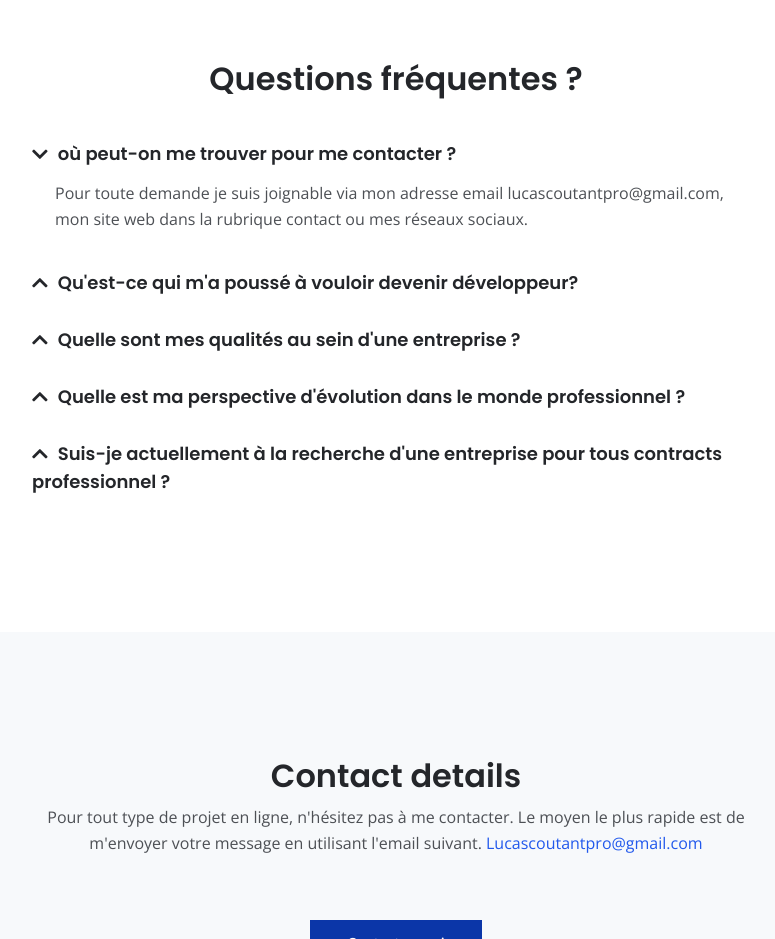
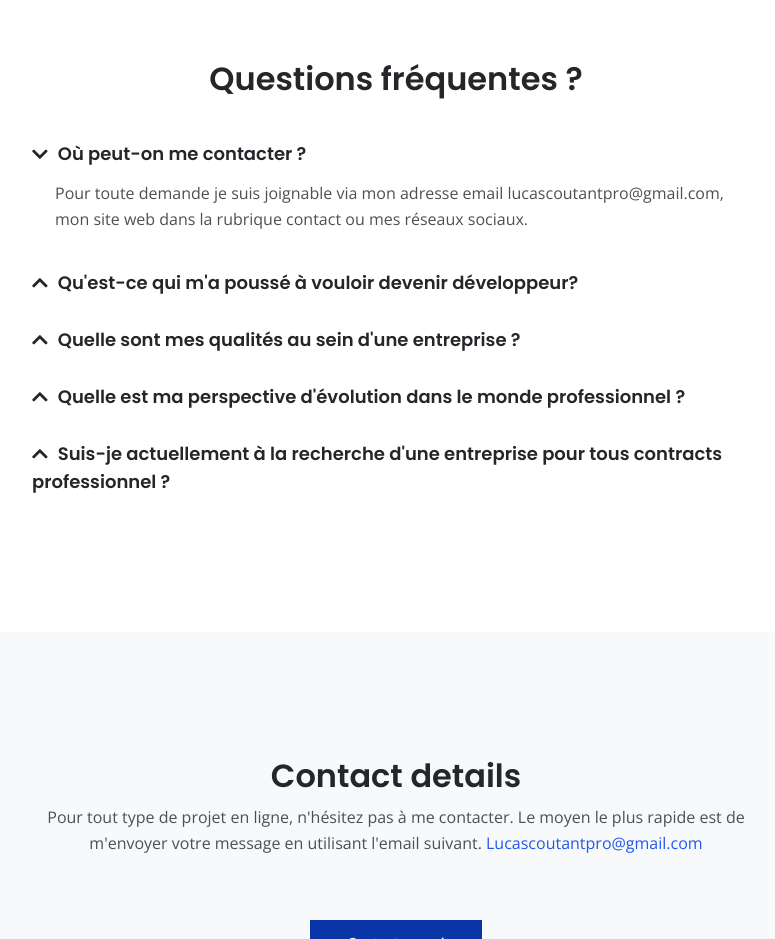
Before and after one commit to LucasC78/Portfolio, a plain HTML site: page index.html in a window 1280 px wide. Shown: the part 2520-3459 px from the top of the page, without its empty margins (244-1019 px from the left). Drawn offline with nearby package versions, Linux system fonts and the light colour scheme.

Commit message:
Update index.html

```diff
--- a/index.html
+++ b/index.html
@@ -232,7 +232,7 @@
                         <div class="card">
                             <div class="card-header" id="headingOne">
                                 <button class="btn btn-link btn-block text-left" type="button" data-toggle="collapse" data-target="#collapseOne" aria-expanded="true" aria-controls="collapseOne">
-                                    où peut-on me trouver pour me contacter ?
+                                    Où peut-on me contacter ?
                                 </button>
                             </div>
                             <div id="collapseOne" class="collapse show" aria-labelledby="headingOne" data-parent="#accordionExample">
```
